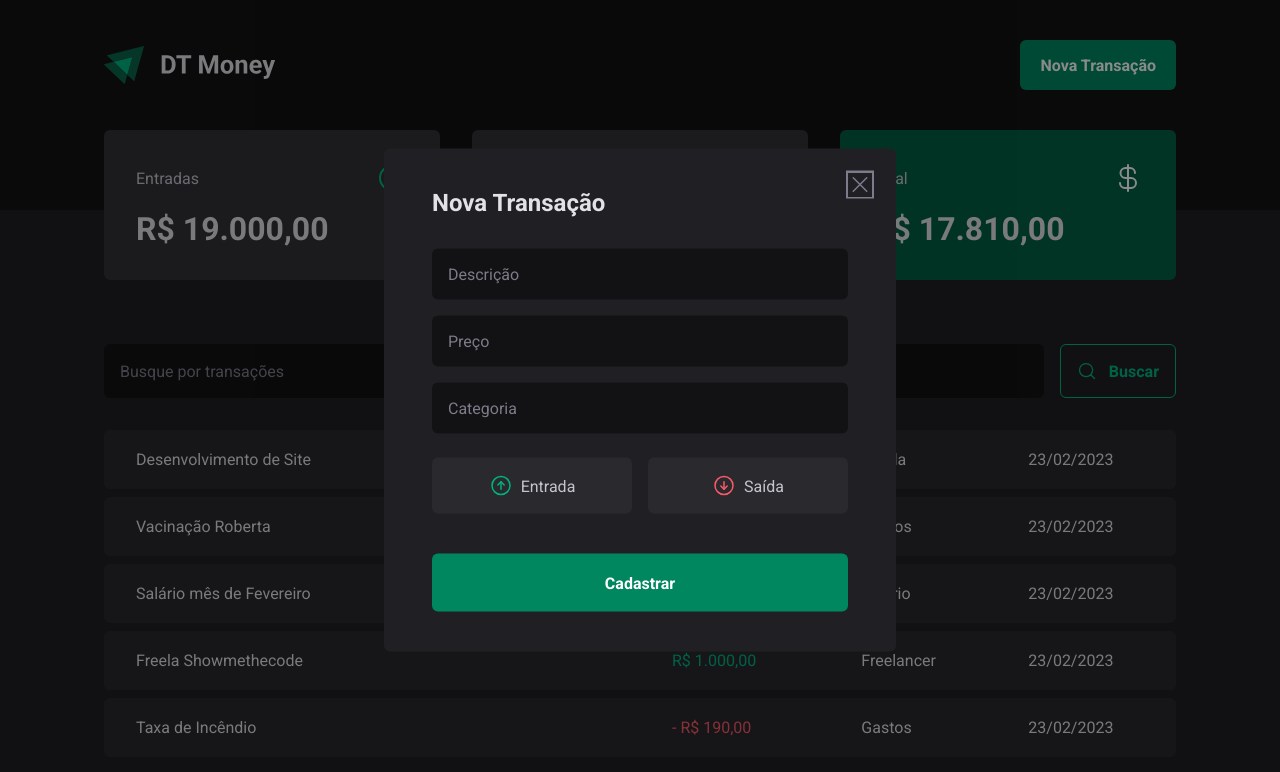
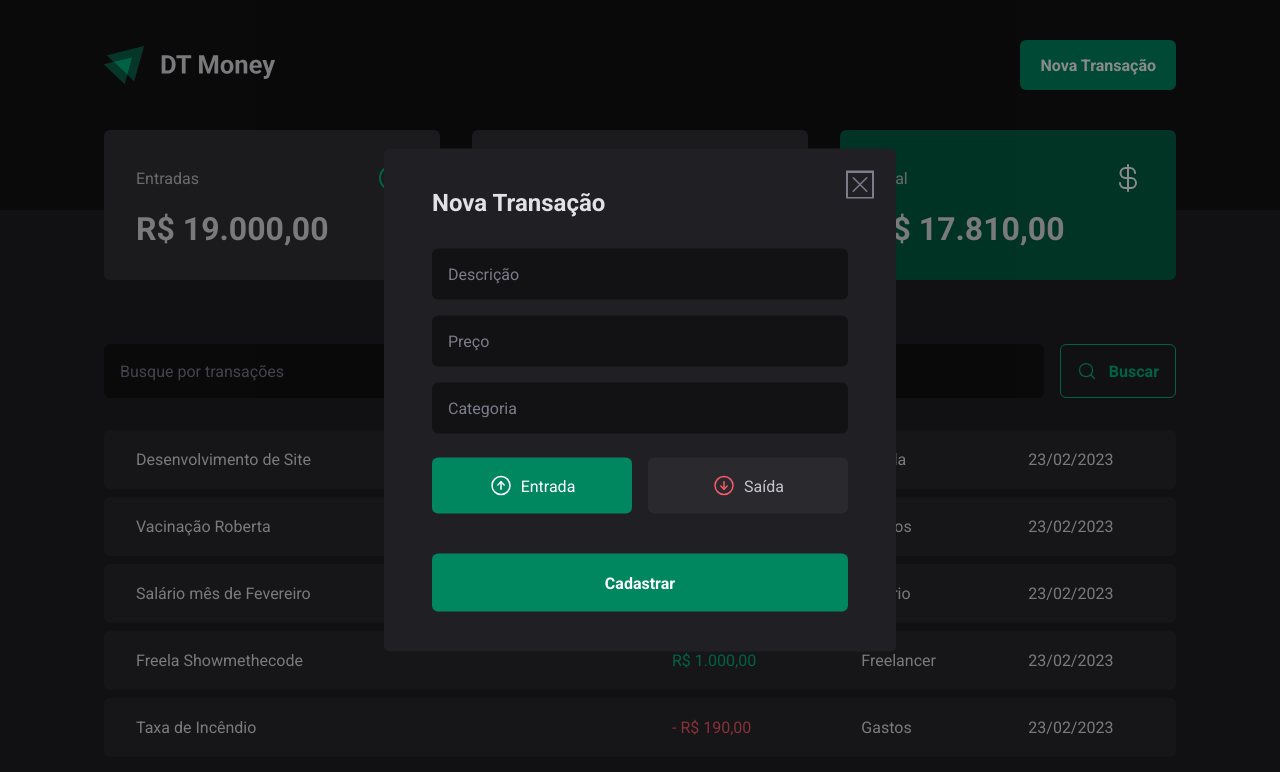
Before and after one commit to dimascamillo/controlefinanceiro, a React (Vite) app: page / in a window 1280 px wide. Both pictures are taken after a click on the button "Nova Transação". Shown: the top 772 px of the page. Built offline with nearby package versions, Linux system fonts and the light colour scheme; data requests are answered from the project's data file.

Commit message:
Finalizada a funcionalidade Busca

```diff
--- a/src/components/NewTransactionModal/index.tsx
+++ b/src/components/NewTransactionModal/index.tsx
@@ -2,25 +2,30 @@
 import { ArrowCircleDown, ArrowCircleUp, X } from 'phosphor-react';
 import { Overlay, Content, CloseButton, TransactionType, TransactionTypeButton } from './styles';
 import * as z from 'zod';
-import { useForm } from 'react-hook-form';
+import { Controller, useForm } from 'react-hook-form';
 import { zodResolver } from '@hookform/resolvers/zod';
 
 const newTransactionFormSchema = z.object({
   description: z.string(),
   price: z.number(),
   category: z.string(),
-  // type: z.enum(['income', 'outcome'])
+  type: z.enum(['income', 'outcome'])
 })
 
 type NewTransactionFomrInputs = z.infer<typeof newTransactionFormSchema>
 
 export function NewTransactionModal() {
 
-  const { register,
+  const {
+    control,
+    register,
     handleSubmit,
     formState: { isSubmitting }
   } = useForm<NewTransactionFomrInputs>({
     resolver: zodResolver(newTransactionFormSchema),
+    defaultValues: {
+      type: 'income'
+    }
   })
 
   async function handleCreateNewTransaction(data: NewTransactionFomrInputs) {
@@ -52,6 +57,7 @@
             required
             {...register('price', { valueAsNumber: true })}
           />
+
           <input
             type="text"
             placeholder='Categoria'
@@ -59,7 +65,15 @@
             {...register('category')}
           />
 
-          <TransactionType>
+         <Controller
+         control={control}
+         name="type"
+         render={({ field }) => {
+          return (
+            <TransactionType
+              onValueChange={field.onChange}
+              value={field.value}
+            >
               <TransactionTypeButton variant='income' value='income'>
                 <ArrowCircleUp size={24}/>
                   Entrada
@@ -70,6 +84,9 @@
                   Saída
               </TransactionTypeButton>
           </TransactionType>
+          );
+         }}
+         />
 
           <button type="submit" disabled={isSubmitting}>Cadastrar</button>
         </form>
--- a/src/components/SearchForm/index.tsx
+++ b/src/components/SearchForm/index.tsx
@@ -3,6 +3,8 @@
 import { SearchFormContainer } from "./styles";
 import * as z from 'zod';
 import { zodResolver } from "@hookform/resolvers/zod";
+import { useContext } from "react";
+import { TransactiosnContext } from "../../contexts/TransactionsContext";
 
 const searchFormSchema = z.object({
   query: z.string(),
@@ -12,6 +14,8 @@
 type SearchFormInputs = z.infer<typeof searchFormSchema>
 
 export function SearchForm() {
+
+  const { fetchTransactions } = useContext(TransactiosnContext)
 
   const {
     register,
@@ -24,7 +28,7 @@
   });
 
   async function handleSearchTransactions(data: SearchFormInputs) {
-    await new Promise(resolve => setTimeout(resolve, 2000))
+    await fetchTransactions(data.query)
   }
 
   return (
--- a/src/contexts/TransactionsContext.tsx
+++ b/src/contexts/TransactionsContext.tsx
@@ -11,6 +11,7 @@
 
 interface TransactionContextType {
   transactions: Transaction[];
+  fetchTransactions: (query?: string) => Promise<void>;
 }
 
 interface TransactionsProviderProps {
@@ -23,19 +24,27 @@
 
   const [transactions, setTransactions] = useState<Transaction[]>([]);
 
-  async function Transactions() {
-    const response = await  fetch('http://localhost:3000/transactions');
+  async function fetchTransactions(query?: string) {
+    const url = new URL('http://localhost:3000/transactions')
+
+    if (query) {
+      url.searchParams.append('q', query)
+    }
+
+    const response = await fetch(url);
     const data = await response.json();
 
     setTransactions(data);
   }
 
   useEffect(()=> {
-    Transactions();
+    fetchTransactions();
   }, [])
 
   return(
-    <TransactiosnContext.Provider value={{transactions}}>
+    <TransactiosnContext.Provider value={
+      {transactions, fetchTransactions,}
+    }>
       {children}
     </TransactiosnContext.Provider>
   );
```
Lines whose indentation alone changed are shown as unchanged.
